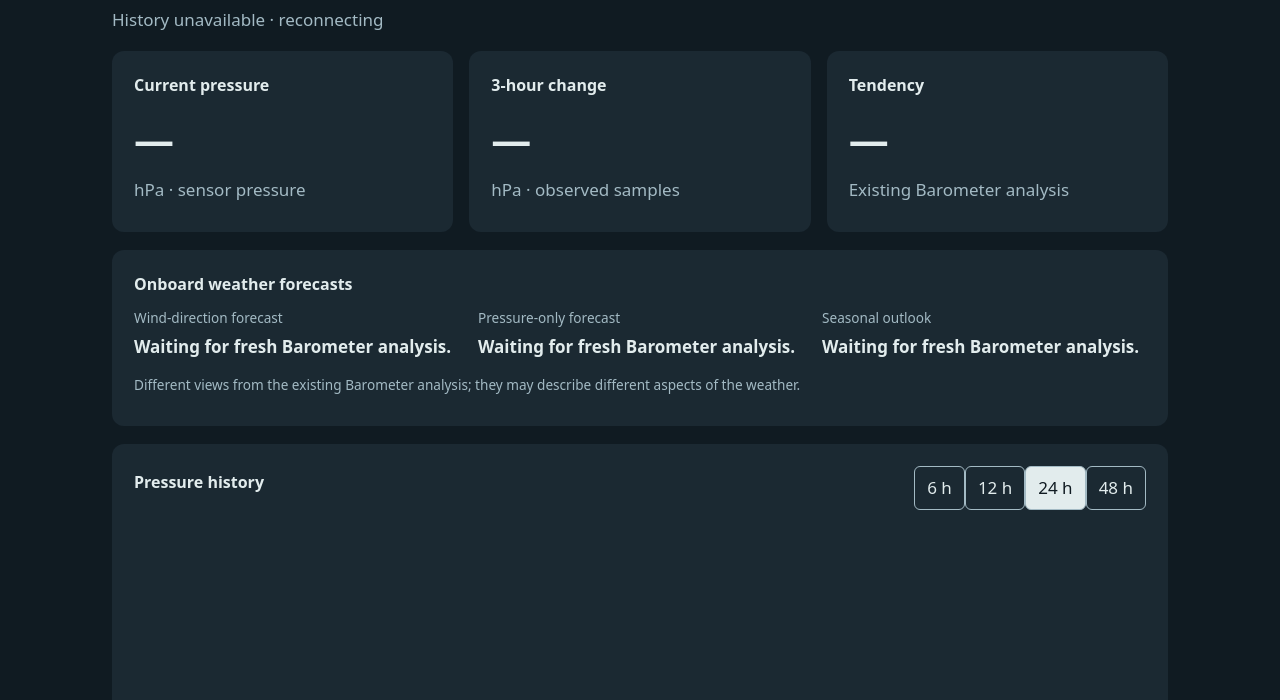
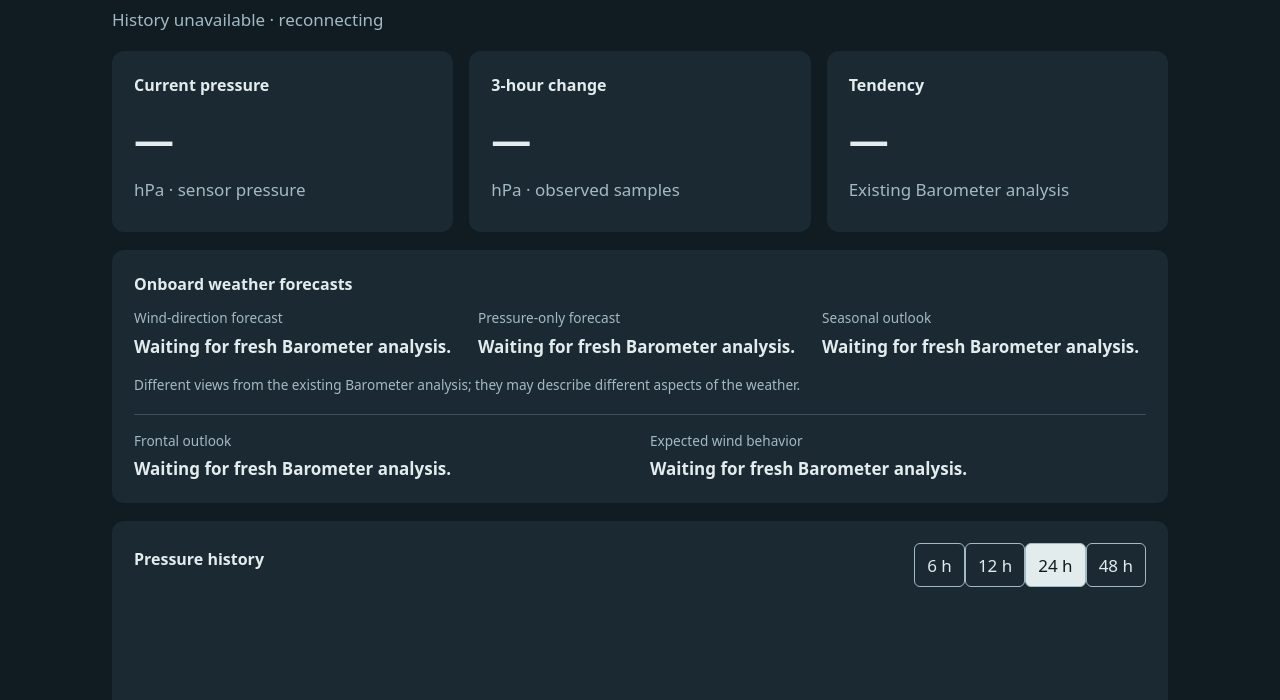
Before and after one commit to SCarns/signalk-ships-barometer, a website: page public/index.html in a window 1280 px wide. Shown: the part 100-800 px from the top of the page. Drawn offline with Linux system fonts and the light colour scheme; no server answers.

Commit message:
Show frontal outlook and expected wind behavior in onboard forecasts

```diff
--- a/public/app.js
+++ b/public/app.js
@@ -42,7 +42,7 @@ function chart(h) {
     }
   }
 }
-function clearReadings() { for (const id of ['pressure','change','tendency']) el(id).textContent='—'; for (const id of ['assessment','pressure-forecast','season-forecast']) el(id).textContent='Waiting for fresh Barometer analysis.';el('local').textContent='';el('local-observations').hidden=true; }
+function clearReadings() { for (const id of ['pressure','change','tendency']) el(id).textContent='—'; for (const id of ['assessment','pressure-forecast','season-forecast','front-outlook','front-wind']) el(id).textContent='Waiting for fresh Barometer analysis.';el('local').textContent='';el('local-observations').hidden=true; }
 async function refresh() {
   const seq=++request;
   try {
@@ -61,7 +61,7 @@ async function refresh() {
     const read=path=>{const v=data.analysis[path];return v&&h.fresh&&h.now-v.time<=5*60000?v.value:null;};
     const prefix='environment.outside.pressure.';
     el('tendency').textContent=read(prefix+'trend.tendency') || '—';
-    for (const [id, field] of [['assessment','quadrant'],['pressure-forecast','pressureOnly'],['season-forecast','season']]) {
+    for (const [id, field] of [['assessment','quadrant'],['pressure-forecast','pressureOnly'],['season-forecast','season'],['front-outlook','front.prognose'],['front-wind','front.wind']]) {
       el(id).textContent=read(prefix+'prediction.'+field) || 'Waiting for fresh Barometer analysis.';
     }
     const local=read('environment.outside.weather.assessment');
--- a/public/index.html
+++ b/public/index.html
@@ -3,6 +3,6 @@
 <body><main><header><h1>Ship’s Barometer</h1><span class="theme-controls" role="group" aria-label="Display theme"><button id="theme" type="button" class="theme-control" aria-label="Change display theme">☾</button><button id="theme-auto" type="button" aria-pressed="true" title="Follow vessel day/night and navigation state">Auto</button></span></header>
 <p id="status" role="status">Connecting to onboard observations…</p>
 <section class="readings" aria-label="Pressure readings"><article><h2>Current pressure</h2><strong id="pressure">—</strong><p>hPa · sensor pressure</p></article><article><h2>3-hour change</h2><strong id="change">—</strong><p>hPa · observed samples</p></article><article><h2>Tendency</h2><strong id="tendency">—</strong><p>Existing Barometer analysis</p></article></section>
-<section aria-labelledby="forecast-heading"><h2 id="forecast-heading">Onboard weather forecasts</h2><dl class="forecast-readings"><div><dt>Wind-direction forecast</dt><dd id="assessment">Waiting for fresh Barometer analysis.</dd></div><div><dt>Pressure-only forecast</dt><dd id="pressure-forecast">Waiting for fresh Barometer analysis.</dd></div><div><dt>Seasonal outlook</dt><dd id="season-forecast">Waiting for fresh Barometer analysis.</dd></div></dl><p class="forecast-explanation">Different views from the existing Barometer analysis; they may describe different aspects of the weather.</p><div id="local-observations" hidden><h3>Measured conditions</h3><p id="local"></p></div></section>
+<section aria-labelledby="forecast-heading"><h2 id="forecast-heading">Onboard weather forecasts</h2><dl class="forecast-readings"><div><dt>Wind-direction forecast</dt><dd id="assessment">Waiting for fresh Barometer analysis.</dd></div><div><dt>Pressure-only forecast</dt><dd id="pressure-forecast">Waiting for fresh Barometer analysis.</dd></div><div><dt>Seasonal outlook</dt><dd id="season-forecast">Waiting for fresh Barometer analysis.</dd></div></dl><p class="forecast-explanation">Different views from the existing Barometer analysis; they may describe different aspects of the weather.</p><dl class="forecast-readings front-outlook"><div><dt>Frontal outlook</dt><dd id="front-outlook">Waiting for fresh Barometer analysis.</dd></div><div><dt>Expected wind behavior</dt><dd id="front-wind">Waiting for fresh Barometer analysis.</dd></div></dl><div id="local-observations" hidden><h3>Measured conditions</h3><p id="local"></p></div></section>
 <section><div class="chart-heading"><h2>Pressure history</h2><div id="ranges" role="group" aria-label="History range"><button data-hours="6">6 h</button><button data-hours="12">12 h</button><button data-hours="24" aria-pressed="true">24 h</button><button data-hours="48">48 h</button></div></div><svg id="chart" viewBox="0 0 900 320" role="img" aria-label="Observed pressure history in hPa"></svg><p id="chart-note">Onboard observations · gaps indicate missing data</p><p id="source"></p></section>
 <footer>Offline instrument · up to 72 hours (3 days) retained · local assessments are guidance</footer></main><script src="chart.js"></script><script src="app.js"></script></body></html>
--- a/public/style.css
+++ b/public/style.css
@@ -3,3 +3,5 @@
 .theme-controls{display:inline-flex;gap:5px;align-items:center}.theme-control{min-width:42px;font-size:22px;line-height:1;padding:7px 10px}.theme-controls button[aria-pressed="true"]{box-shadow:inset 0 0 0 2px currentColor;font-weight:700}
 
 .forecast-readings{display:grid;grid-template-columns:repeat(3,minmax(0,1fr));gap:20px;margin:0}.forecast-readings dt{font-size:.85rem;color:var(--muted)}.forecast-readings dd{margin:5px 0 0;font-weight:600;overflow-wrap:anywhere}.forecast-explanation{font-size:.85rem;margin-top:16px}#local-observations{border-top:1px solid var(--grid);margin-top:18px;padding-top:16px}#local-observations h3{font-size:1rem;margin:0 0 8px}@media(max-width:600px){.forecast-readings{grid-template-columns:1fr;gap:14px}}
+
+.front-outlook{grid-template-columns:repeat(2,minmax(0,1fr));border-top:1px solid var(--grid);padding-top:16px;margin-top:18px}@media(max-width:600px){.front-outlook{grid-template-columns:1fr}}
```
Also changed, not shown: CHANGELOG.md, README.md.
